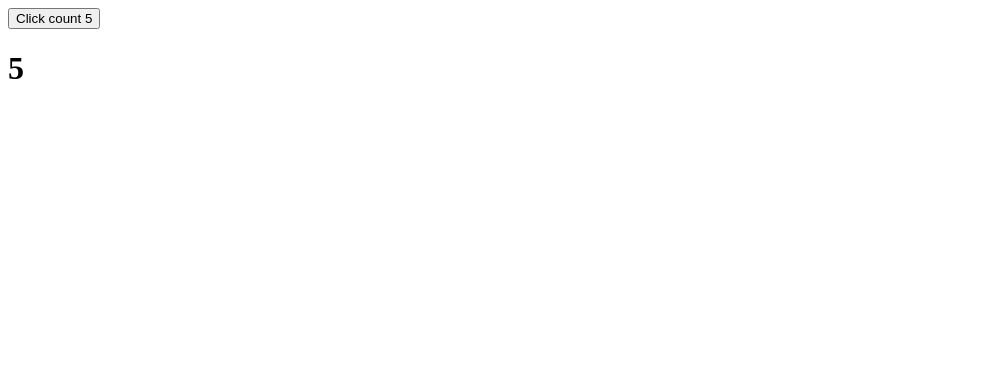
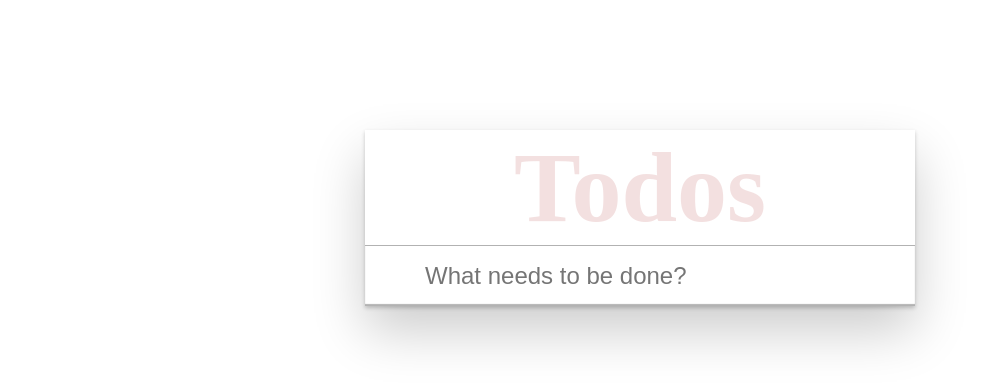
Before and after one commit to destinytaoer/Learning, a React (Create React App) app in the folder React/demo/: page / in a window 1280 px wide. Shown: the top 388 px of the page, without its empty margins (0-988 px from the left). Built offline with nearby package versions, Linux system fonts and the light colour scheme.

Commit message:
[React] hooks 实现 TODOList

```diff
--- /dev/null
+++ b/React/demo/src/App.css
@@ -0,0 +1,67 @@
+.todo-list {
+  width: 550px;
+  margin: 130px auto;
+  background: #fff;
+  box-shadow: 0 2px 4px 0 rgba(0, 0, 0, 0.2), 0 25px 50px 0 rgba(0, 0, 0, 0.2);
+}
+
+.control h1 {
+  width: 100%;
+  font-size: 100px;
+  text-align: center;
+  margin: 0;
+  color: rgba(175, 47, 47, 0.15);
+}
+
+.control .new-todo {
+  padding: 16px 16px 16px 60px;
+  border: 0;
+  border-top: 1px solid rgba(0, 0, 0, 0.3);
+  outline: none;
+  font-size: 24px;
+  box-sizing: border-box;
+  width: 100%;
+  line-height: 1.4rem;
+  box-shadow: inset 0 -2px 1px rgba(0, 0, 0, 0.3);
+}
+
+.todos {
+  margin: 0;
+  padding: 0;
+  list-style: none;
+}
+
+.todo-item {
+  margin: 0;
+  padding: 0;
+  list-style: none;
+  font-size: 24px;
+  display: flex;
+  align-items: center;
+}
+.todo-item input {
+  display: block;
+  width: 20px;
+  height: 20px;
+  margin: 0 20px;
+}
+
+.todo-item label {
+  flex: 1;
+  padding: 15px 15px 15px 0;
+  line-height: 1.2;
+  display: block;
+  user-select: none;
+}
+.todo-item label.complete {
+  text-decoration: line-through;
+}
+.todo-item button {
+  border: 0;
+  outline: 0;
+  display: block;
+  width: 40px;
+  text-align: center;
+  font-size: 30px;
+  color: #cc9a9a;
+}
--- /dev/null
+++ b/React/demo/src/hooks/todoList.js
@@ -0,0 +1,122 @@
+import React, { memo, useState, useEffect, useCallback, useRef } from "react";
+import '../App.css';
+
+let idSeq = Date.now();
+const Control = memo((props) => {
+  const { addTodo } = props;
+  const inputRef = useRef();
+
+  const onSubmit = useCallback((e) => {
+    e.preventDefault();
+    const newText = inputRef.current.value.trim();
+    if (newText.length === 0) return;
+
+    addTodo({
+      id: ++idSeq,
+      text: newText,
+      complete: false
+    });
+
+    inputRef.current.value = '';
+  }, []);
+
+  return (
+    <div className="control">
+      <h1>Todos</h1>
+      <form onSubmit={onSubmit}>
+        <input
+          type="text"
+          ref={inputRef}
+          className="new-todo"
+          placeholder="What needs to be done?"
+        />
+      </form>
+    </div>
+  )
+});
+
+const TodoItem = memo((props) => {
+  const {
+    removeTodo,
+    toggleTodo,
+    todo: { id, text, complete }
+  } = props;
+
+  const onChange = useCallback(() => {
+    toggleTodo(id);
+  }, []);
+
+  const onRemove = useCallback(() => {
+    removeTodo(id)
+  }, []);
+
+  return (
+    <li className="todo-item">
+      <input
+        type="checkbox"
+        id={"complete-" + id}
+        onChange={onChange}
+        checked={complete}
+      />
+      <label className={complete ? "complete" : ''} htmlFor={"complete-" + id}>{text}</label>
+      <button onClick={onRemove}>&#xd7;</button>
+    </li>
+  )
+});
+
+const Todos = memo((props) => {
+  const { removeTodo, toggleTodo, todos } = props;
+  return (
+    <ul className="todos">
+      {
+        todos.map(todo => (
+          <TodoItem
+            key={todo.id}
+            todo={todo}
+            toggleTodo={toggleTodo}
+            removeTodo={removeTodo}
+          />
+        ))
+      }
+    </ul>
+  )
+});
+
+const LS_KEY = '$todos';
+export default function TodoList() {
+  const [todos, setTodos] = useState([]);
+
+  const addTodo = useCallback((todo) => {
+    setTodos(todos => [...todos, todo]);
+  }, []);
+
+  const removeTodo = useCallback((id) => {
+    setTodos(todos => todos.filter(todo => {
+      return todo.id !== id;
+    }))
+  }, []);
+
+  const toggleTodo = useCallback((id) => {
+    setTodos(todos => todos.map(todo => {
+      return todo.id === id
+        ? { ...todo, complete: !todo.complete }
+        : todo;
+    }))
+  }, []);
+
+  useEffect(() => {
+    const todos = localStorage.getItem(LS_KEY) || '[]';
+    setTodos(JSON.parse(todos));
+  }, []);
+
+  useEffect(() => {
+    localStorage.setItem(LS_KEY, JSON.stringify(todos))
+  }, [todos]);
+
+  return (
+    <div className="todo-list">
+      <Control addTodo={addTodo}></Control>
+      <Todos toggleTodo={toggleTodo} removeTodo={removeTodo} todos={todos}></Todos>
+    </div>
+  )
+}
--- a/React/demo/src/index.js
+++ b/React/demo/src/index.js
@@ -5,7 +5,7 @@
 // import App from './hooks/useContext';
 // import App from './hooks/useMemo';
 // import App from './hooks/useRef';
-import App from './hooks/customHooks';
-
+// import App from './hooks/customHooks';
+import App from './hooks/todoList';
 
 render(<App></App>, window.root)
```
